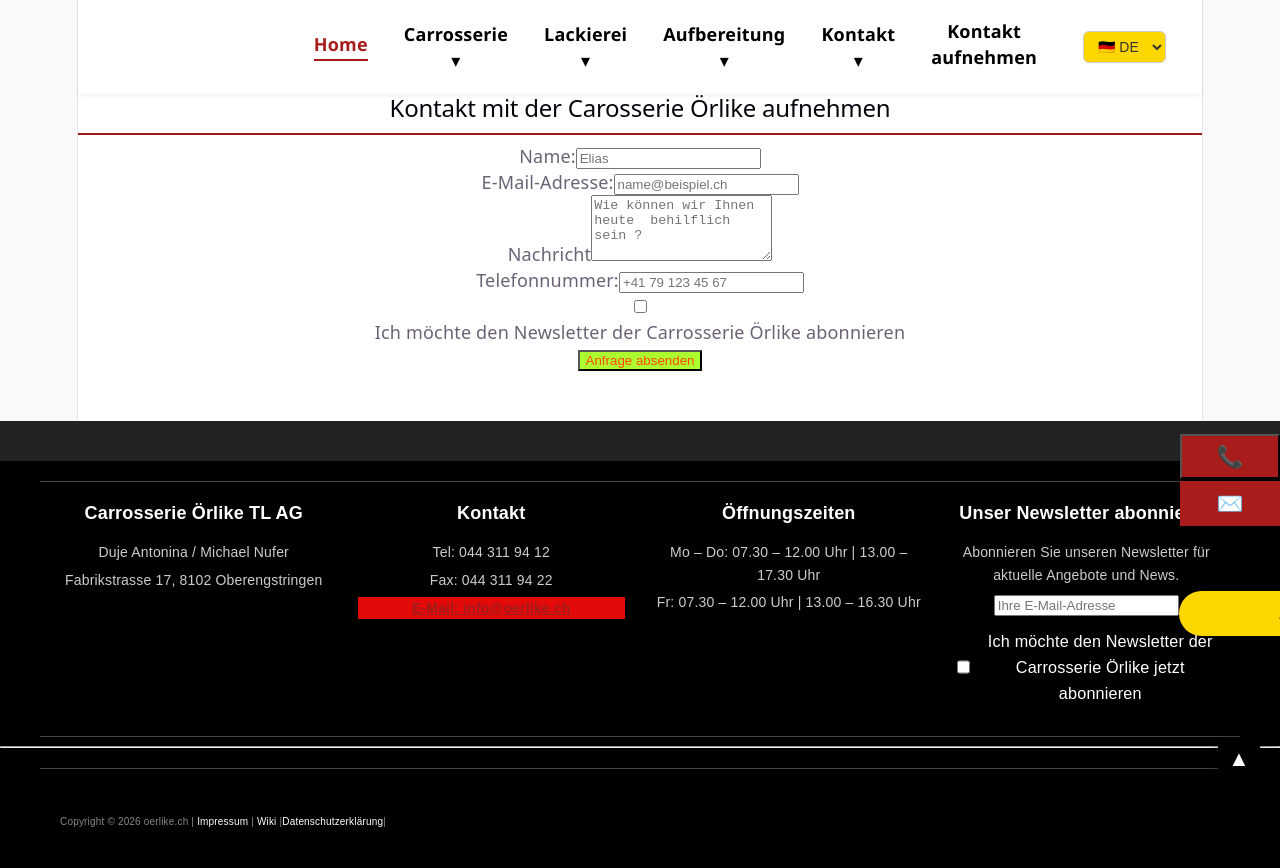
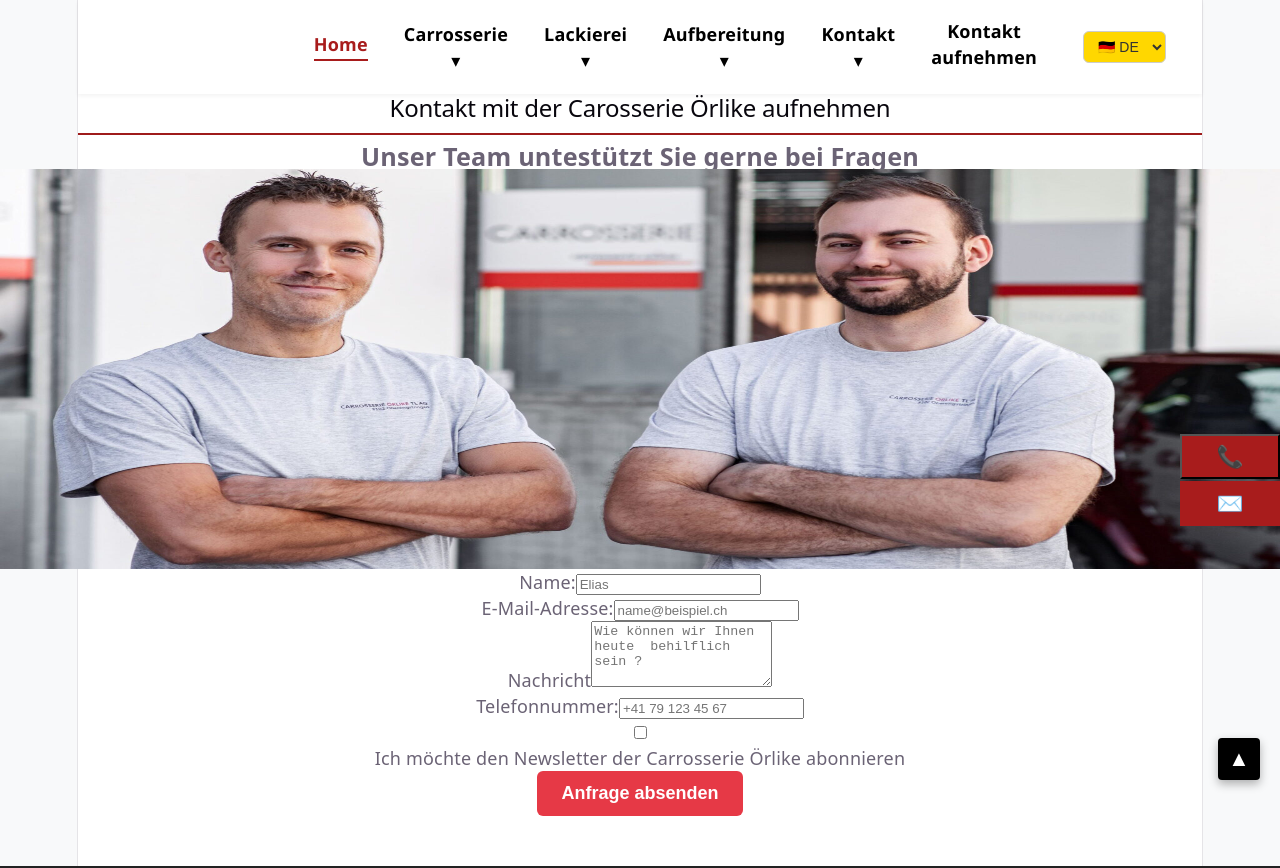
Before and after one commit to elias4864/Website-Carosserie-Oerlikon, a React (Vite) app: page /anfrage in a window 1280 px wide. Shown: the top 868 px of the page. Built offline with nearby package versions, Linux system fonts and the light colour scheme.

Commit message:
Added Datenschutzerklärung und AufbereitungPage with Privacy Modal

```diff
--- a/src/App.jsx
+++ b/src/App.jsx
@@ -553,6 +553,7 @@ function App() {
                             <Link to="/impressum" className="hover">Impressum</Link> |{" "}
                             <Link to="/wiki" className="hover">{t.wikiText}</Link> |{""}
                             <Link to="/datenschutzerklärung" className="hover">{t.navDatenschutzerklärung}</Link>|{""}
+                            <Link to="/privacymodal" className="hover">{t.navPrivacyPolicy}</Link>
 
                         </p>
 
--- a/src/assets/Styles/Anfrage.css
+++ b/src/assets/Styles/Anfrage.css
@@ -1,40 +1,77 @@
-.submit-btn{
-    color:orangered;
-    background-color: greenyellow;
-}
-
-.submit-btn:hover{
-    background-color: orangered;
-    color:blue;
-
+/* Button Styling */
+.submit-btn {
+    color: #ffffff;
+    background-color: #e63946;
+    border: none;
+    padding: 12px 24px;
+    font-size: 1rem;
+    font-weight: 600;
+    border-radius: 6px;
+    cursor: pointer;
+    transition: background-color 0.3s ease, transform 0.2s ease;
 }
 
 
-.text-box{
-    background-color: orangered;
-    color:gold;
+.team-img{
+    height:200px;
+    display: flex;
+    justify-content: center;
+    background-repeat: no-repeat;
+    width: 100vw;                 /* Nutzt die volle Bildschirmbreite */
+    position: relative;
+    left: 50%;
+    right: 50%;
+    margin-left: -50vw;
+    margin-right: -50vw;
+    min-height: 400px;
+}
+.submit-btn:hover {
+    background-color: #d62828;
+    transform: translateY(-1px);
 }
 
-
-/* Status Banner Styles */
-.status-banner {
-    padding: 0.75rem 1rem;
-    border-radius: 0.5rem;
-    font-size: 0.875rem;
-    margin-bottom: 1rem;
+/* Keyframes für Fade-Up Animation */
+@keyframes fade-up {
+    from {
+        opacity: 0;
+        transform: translateY(12px);
+    }
+    to {
+        opacity: 1;
+        transform: translateY(0);
+    }
 }
 
-.success-banner {
+.animate-fade-up {
+    animation: fade-up 0.4s ease-out forwards;
+}
+
+/* Status Banners / Text-Boxen */
+.status-banner {
+    padding: 1rem;
+    border-radius: 8px;
+    font-size: 0.95rem;
+    font-weight: 500;
+    margin-bottom: 1rem;
+    display: flex;
+    align-items: center;
+    gap: 10px;
+    animation: fade-up 0.4s ease-out forwards;
+}
+
+.status-banner.success {
     background-color: #d1fae5;
     color: #065f46;
+    border: 1px solid #a7f3d0;
 }
 
-.error-banner {
+.status-banner.error {
     background-color: #fee2e2;
     color: #991b1b;
+    border: 1px solid #fca5a5;
 }
 
-/* Animierte Newsletter-Bestätigung */
+/* Animierte Newsletter / Success Box */
 .newsletter-success-box {
     display: flex;
     align-items: center;
@@ -66,7 +103,7 @@
     stroke: #ffffff;
 }
 
-/* Keyframes für Einblendung und Icon-Pop */
+/* Keyframes für Newsletter Pop & Slide */
 @keyframes slideDownFade {
     0% {
         opacity: 0;
--- a/src/assets/Styles/Aufbereitung.css
+++ b/src/assets/Styles/Aufbereitung.css
@@ -100,8 +100,9 @@ p.highlight:hover {
 .highlight {
     font-family: 'Orbitron', sans-serif;
     color: #9e1b1b; /* Rotton für Links und Firmenname */
-    text-decoration: none;
+    text-decoration: underline;
     cursor: pointer;
+
 
 
 }
--- a/src/assets/Styles/Datenschutzerklärung.css
+++ b/src/assets/Styles/Datenschutzerklärung.css
@@ -1,3 +1,2 @@
 .privacy-policy{
-    background-color: green;
 }
--- a/src/assets/pages/Anfrage.jsx
+++ b/src/assets/pages/Anfrage.jsx
@@ -1,6 +1,7 @@
 import React, { useState } from 'react';
 import '../Styles/Anfrage.css';
 import {useNavigate} from "react-router-dom";
+import Team from '../Team.jpg';
 export default function Anfrage() {
     const [formData, setFormData] = useState({
         name: '',
@@ -19,13 +20,16 @@ export default function Anfrage() {
         }));
     };
 
+
+    const navigate = useNavigate();
+
     const handleSubmit = async (e) => {
         e.preventDefault();
         setStatus('loading');
         navigate('/anfrage');
 
 
-        const navigate = useNavigate();
+
 
         try {
             // Hier API-Aufruf einfügen (z.B. fetch('/api/contact', ...))
@@ -36,12 +40,17 @@ export default function Anfrage() {
         } catch (error) {
             setStatus('error');
             console.log(error);
+            alert("401 Error Nachricht wurde nicht abgeschickt bite erneut versuchen");
         }
     };
 
     return (
         <div className="max-w-md mx-auto my-10 p-6 bg-white rounded-lg shadow-md border border-gray-200">
             <h2 className="text-2xl font-bold mb-6 text-gray-800">Kontakt mit der Carosserie Örlike aufnehmen</h2>
+
+            <p className="text-sm text-gray-600 mb-6">
+                <span><b>Unser Team untestützt Sie gerne bei Fragen</b><img className="team-img" src={Team}/></span>
+            </p>
 
             {status === 'success' && (
                 <div className="text-box" role="alert">
--- a/src/assets/pages/PrivacyModal.jsx
+++ b/src/assets/pages/PrivacyModal.jsx
@@ -1,5 +1,6 @@
 import React, { useState } from 'react';
 import { motion, AnimatePresence } from 'motion/react';
+import '../Styles/Datenschutzerklärung.css';
 // 'motion/react' ab Version 12+
 
 export default function PrivacyModal({lang}) {
@@ -61,9 +62,41 @@ export default function PrivacyModal({lang}) {
                                 zIndex: 1000
                             }}
                         >
-                            <h2>Datenschutzerklärung</h2>
-                            <p><strong>1. Datenschutz auf einen Blick</strong></p>
-                            <p>Hier folgt der standardisierte Text Ihrer Datenschutzerklärung...</p>
+                            <div className="privacy-policy">
+                                <h1>Datenschutzerklärung</h1>
+                                <p>Verantwortlich für die Datenverarbeitung auf dieser Website ist die Carrosserie Örlike TL AG.</p>
+
+                                <h2>1. Verantwortliche Stelle</h2>
+                                <p>
+                                    <strong>Carrosserie Örlike TL AG</strong><br />
+                                    Rütistrasse 22<br />
+                                    8105 Oberengstringen<br />
+                                    Schweiz<br /><br />
+                                    <strong>Vertreten durch:</strong> Duje Antonina, Michael Nufer, Peter Ledergerber<br />
+                                    <strong>E-Mail:</strong> info@carrosserie-oerlike.ch<br />
+                                    <strong>Telefon:</strong> +41 44 750 02 80
+                                </p>
+
+                                <h2>2. Erfassung und Verarbeitung personenbezogener Daten</h2>
+                                <p>
+                                    Wir erheben und verarbeiten personenbezogene Daten nur, soweit dies zur Bereitstellung einer funktionsfähigen Website sowie unserer Inhalte und Leistungen (z. B. Reparatur- und Carrosserieanfragen) erforderlich ist.
+                                </p>
+
+                                <h2>3. Kontaktaufnahme (Kontaktformular & E-Mail)</h2>
+                                <p>
+                                    Wenn Sie uns per Kontaktformular oder E-Mail Anfragen zukommen lassen, werden Ihre Angaben aus dem Anfrageformular inklusive der von Ihnen dort angegebenen Kontaktdaten zwecks Bearbeitung der Anfrage und für den Fall von Anschlussfragen bei uns gespeichert.
+                                </p>
+
+                                <h2>4. Eingebundene Dienste (Google Maps / Street View)</h2>
+                                <p>
+                                    Zur visuellen Darstellung unseres Standorts und zur Orientierung nutzen wir eingebundene Kartendienste von Google Maps / Street View. Dabei kann Ihre IP-Adresse an Server von Google übermittelt werden.
+                                </p>
+
+                                <h2>5. Ihre Rechte</h2>
+                                <p>
+                                    Sie haben jederzeit das Recht auf Auskunft über Ihre gespeicherten personenbezogenen Daten, deren Herkunft und Empfänger und den Zweck der Datenverarbeitung sowie ein Recht auf Berichtigung, Sperrung oder Löschung dieser Daten.
+                                </p>
+                            </div>
 
                             <button
                                 onClick={() => setIsOpen(false)}
```
